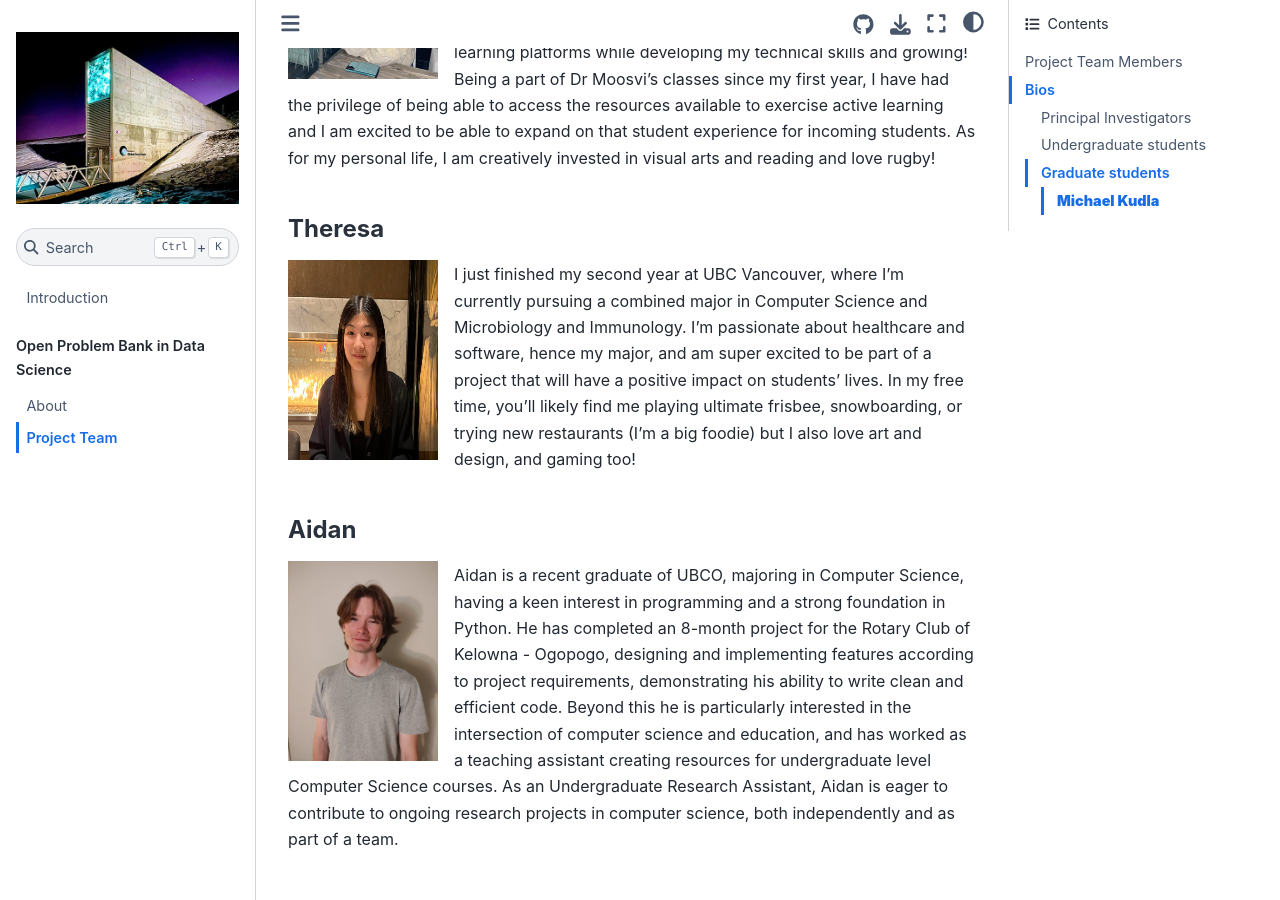
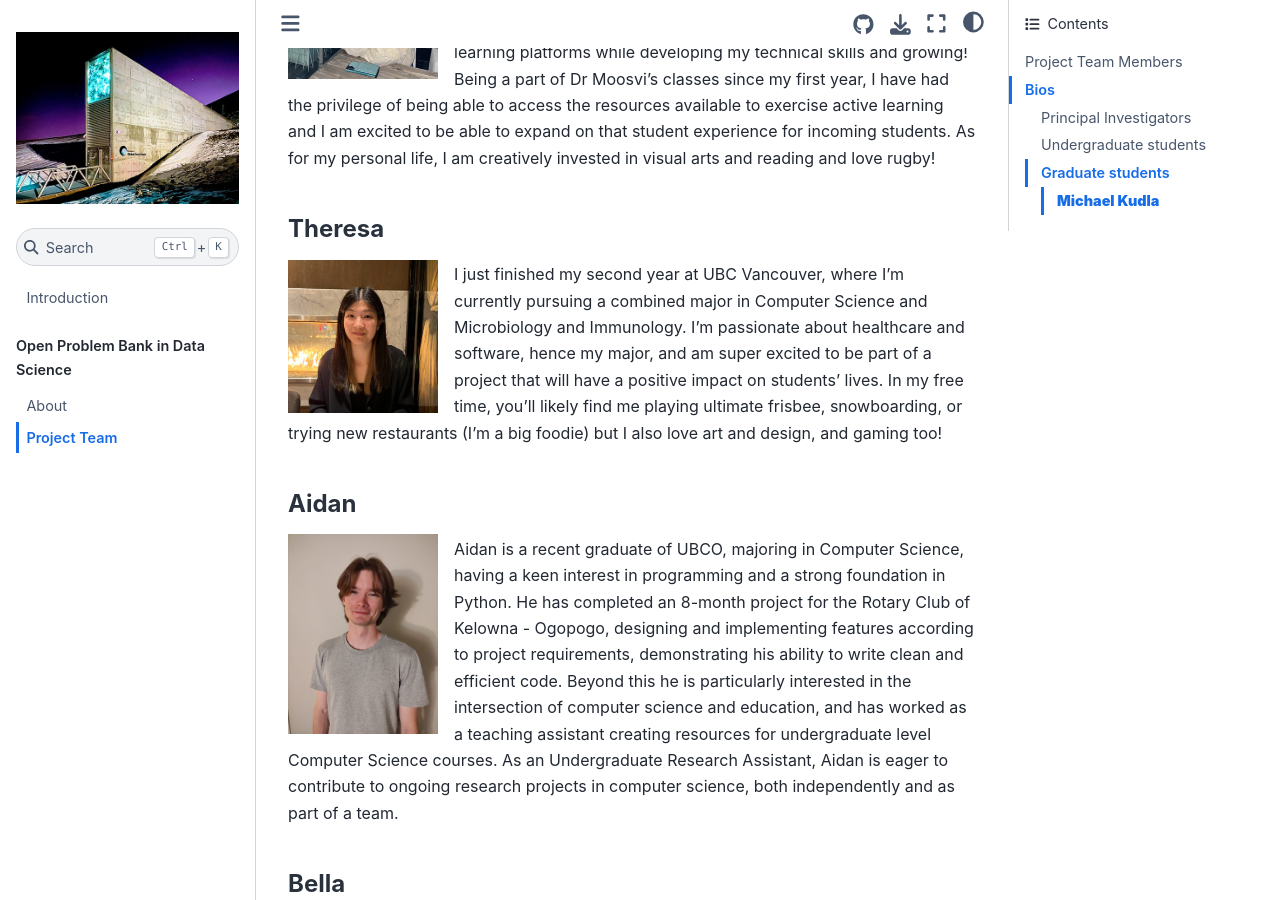
Before and after one commit to open-resources/datascience_bank, a Jupyter Book: the page built from about/bio.md, in a window 1280 px wide and 900 px high, scrolled down 2870 px. Built offline with Jupyter Book 1.0.4 settings and Sphinx 7.4.7 and the Sphinx Book theme 1.1.4, drawn with Linux system fonts in a browser that asks for light colours.

Commit message:
Update bio.md

```diff
--- a/about/bio.md
+++ b/about/bio.md
@@ -65,19 +65,19 @@ I'm going into my third year majoring in Data Science & Economics! In my first y
 As for my personal life, I am creatively invested in visual arts and reading and love rugby!
 
 #### **Theresa**
-<img align="left" width="150" height="200" style="padding-right: 20px" src="../images/Theresa.jpg"> </img>
+<img align="left" width="150" height="153" style="padding-right: 20px" src="../images/Theresa.jpg"> </img>
 
 I just finished my second year at UBC Vancouver, where I'm currently pursuing a combined major in Computer Science and Microbiology and Immunology. I’m passionate about healthcare and software, hence my major, and am super excited to be part of a project that will have a positive impact on students’ lives. In my free time, you’ll likely find me playing ultimate frisbee, snowboarding, or trying new restaurants (I’m a big foodie) but I also love art and design, and gaming too!
 
 #### **Aidan**
-<img align="left" width="150" height="200" style="padding-right: 20px" src="../images/Aidan.jpg"> </img>
+<img align="left" width="150" height="199.87" style="padding-right: 20px" src="../images/Aidan.jpg"> </img>
 
 Aidan is a recent graduate of UBCO, majoring in Computer Science, having a keen interest in programming and a strong foundation in Python.
 He has completed an 8-month project for the Rotary Club of Kelowna - Ogopogo, designing and implementing features according to project requirements, demonstrating his ability to write clean and efficient code. Beyond this he is particularly interested in the intersection of computer science and education, and has worked as a teaching assistant creating resources for undergraduate level Computer Science courses.
 As an Undergraduate Research Assistant, Aidan is eager to contribute to ongoing research projects in computer science, both independently and as part of a team.
 
 #### **Bella**
-<img align="left" width="150" height="200" style="padding-right: 20px" src="../images/Bella.jpg"> </img>
+<img align="left" width="150" height="184.19" style="padding-right: 20px" src="../images/Bella.jpg"> </img>
 I am an incoming third year computer science student at UBCO! I'm excited to be part of a project that focuses on the betterment of students and learning while giving me an opportunity to grow my own technical skills. I can't wait to expand on the open education resources that I used in my first year! When I'm not studying, I love doing anything around art and design!
 
 <br><br><br>
```
